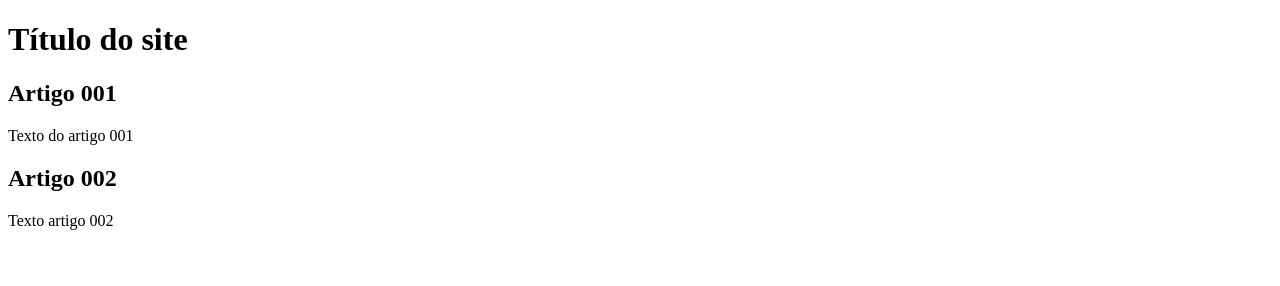
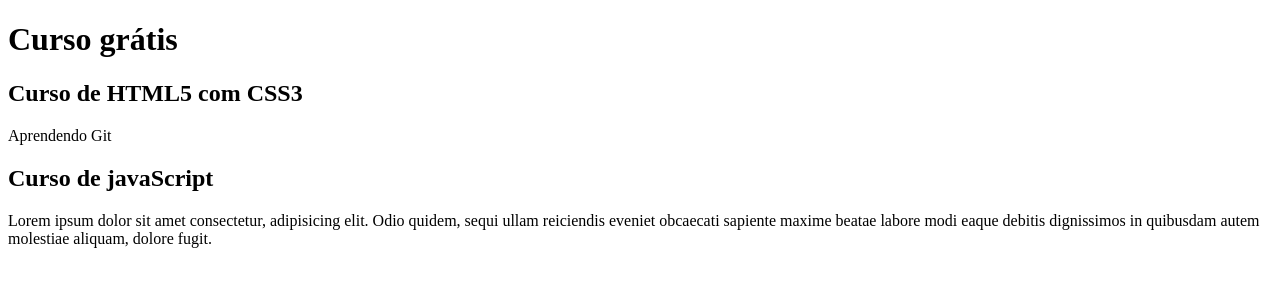
Before and after one commit to edvaldoproo/projeto-site, a plain HTML site: page index.html in a window 1280 px wide. Drawn offline with Linux system fonts and the light colour scheme.

Commit message:
comecei a escrever o conteúdo

```diff
--- a/index.html
+++ b/index.html
@@ -8,16 +8,16 @@
 <body>
     <main>
         <head>
-            <h1>Título do site</h1>
+            <h1>Curso grátis</h1>
 
         </head>
         <article>
-            <h2>Artigo 001</h2>
-            <p>Texto do artigo 001</p>
+            <h2>Curso de HTML5 com CSS3</h2>
+            <p>Aprendendo Git</p>
         </article>
         <article>
-           <h2>Artigo 002</h2>
-           <p>Texto artigo 002</p>
+           <h2>Curso de javaScript</h2>
+           <p>Lorem ipsum dolor sit amet consectetur, adipisicing elit. Odio quidem, sequi ullam reiciendis eveniet obcaecati sapiente maxime beatae labore modi eaque debitis dignissimos in quibusdam autem molestiae aliquam, dolore fugit.</p>
         </article>
     </main>
 </body>
```
